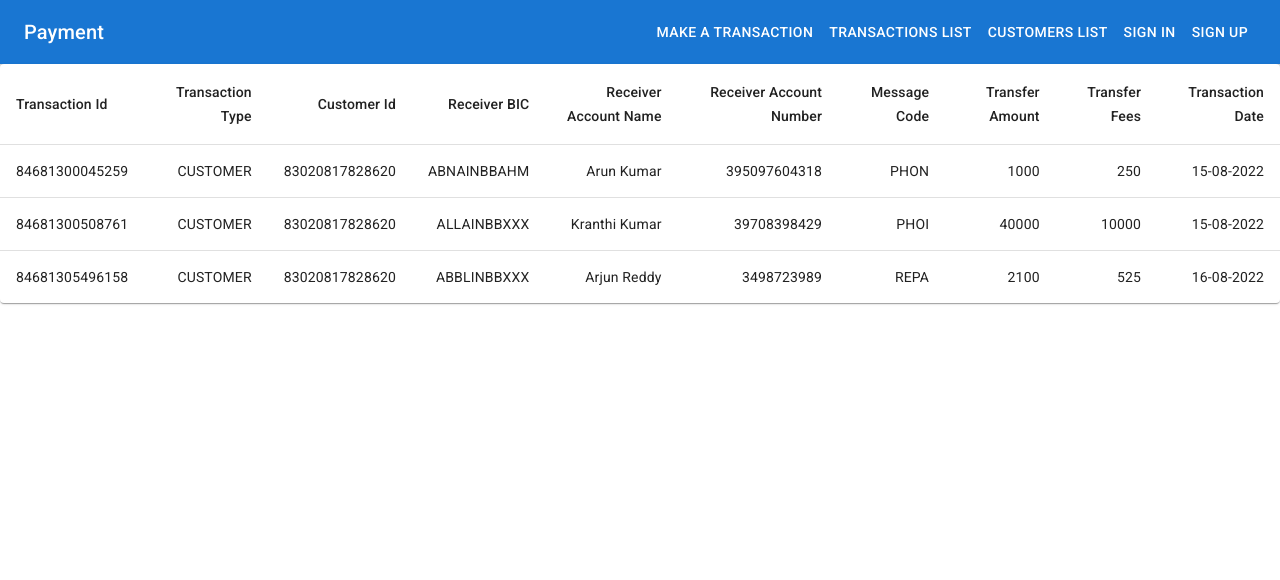
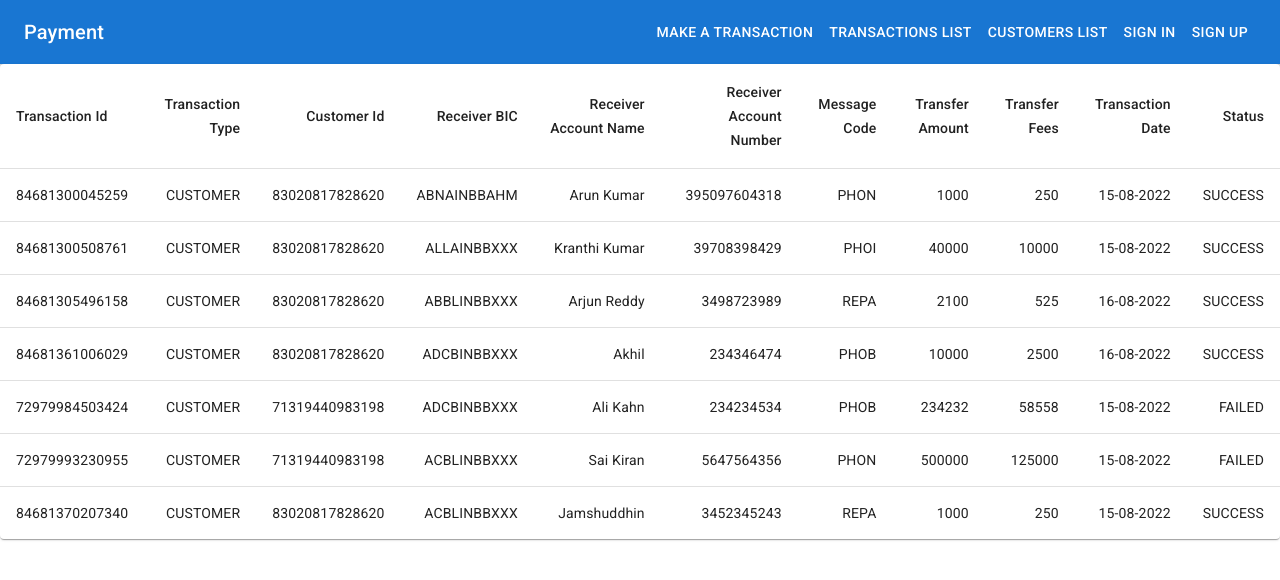
Before and after one commit to ak-1420/payment_frontend, a React (Create React App) app: page /transactions in a window 1280 px wide. Shown: the top 580 px of the page. Built offline with nearby package versions, Linux system fonts and the light colour scheme; data requests are answered from the project's data file.

Commit message:
log added

```diff
--- a/db.json
+++ b/db.json
@@ -41,7 +41,7 @@
     {
       "id": 83020817828620,
       "name": "A KRISHNA MOHAN",
-      "clear_balance": 2125,
+      "clear_balance": -11625,
       "transfer_type": "Customer Transfer",
       "overdraft": "yes"
     },
@@ -683,7 +683,8 @@
       "message_code": "PHON",
       "transfer_fees": 250,
       "inr_amount": 1000,
-      "transfer_date": "2022-08-15T00:00:00.000Z"
+      "transfer_date": "2022-08-15T00:00:00.000Z",
+      "status": true
     },
     {
       "id": 84681300508761,
@@ -695,7 +696,8 @@
       "message_code": "PHOI",
       "transfer_fees": 10000,
       "inr_amount": 40000,
-      "transfer_date": "2022-08-15T00:00:00.000Z"
+      "transfer_date": "2022-08-15T00:00:00.000Z",
+      "status": true
     },
     {
       "id": 84681305496158,
@@ -707,7 +709,60 @@
       "message_code": "REPA",
       "transfer_fees": 525,
       "inr_amount": 2100,
-      "transfer_date": "2022-08-16T00:00:00.000Z"
+      "transfer_date": "2022-08-16T00:00:00.000Z",
+      "status": true
+    },
+    {
+      "id": 84681361006029,
+      "customer_id": 83020817828620,
+      "receiver_bic": "ADCBINBBXXX",
+      "receiver_account_holder_name": "Akhil",
+      "receiver_account_holder_number": "234346474",
+      "transfer_type_code": "CUSTOMER",
+      "message_code": "PHOB",
+      "transfer_fees": 2500,
+      "inr_amount": 10000,
+      "transfer_date": "2022-08-16T00:00:00.000Z",
+      "status": true
+    },
+    {
+      "id": 72979984503424,
+      "customer_id": 71319440983198,
+      "receiver_bic": "ADCBINBBXXX",
+      "receiver_account_holder_name": "Ali Kahn",
+      "receiver_account_holder_number": "234234534",
+      "transfer_type_code": "CUSTOMER",
+      "message_code": "PHOB",
+      "transfer_fees": 58558,
+      "inr_amount": 234232,
+      "transfer_date": "2022-08-15T00:00:00.000Z",
+      "status": false
+    },
+    {
+      "id": 72979993230955,
+      "customer_id": 71319440983198,
+      "receiver_bic": "ACBLINBBXXX",
+      "receiver_account_holder_name": "Sai Kiran",
+      "receiver_account_holder_number": "5647564356",
+      "transfer_type_code": "CUSTOMER",
+      "message_code": "PHON",
+      "transfer_fees": 125000,
+      "inr_amount": 500000,
+      "transfer_date": "2022-08-15T00:00:00.000Z",
+      "status": false
+    },
+    {
+      "id": 84681370207340,
+      "customer_id": 83020817828620,
+      "receiver_bic": "ACBLINBBXXX",
+      "receiver_account_holder_name": "Jamshuddhin",
+      "receiver_account_holder_number": "3452345243",
+      "transfer_type_code": "CUSTOMER",
+      "message_code": "REPA",
+      "transfer_fees": 250,
+      "inr_amount": 1000,
+      "transfer_date": "2022-08-15T00:00:00.000Z",
+      "status": true
     }
   ]
 }
--- a/src/pages/TransactionForm.js
+++ b/src/pages/TransactionForm.js
@@ -2,7 +2,7 @@ import * as React from 'react';
 import Box from '@mui/material/Box';
 import TextField from '@mui/material/TextField';
 import DateInput from '../components/DateInput';
-import { Button, FormControl, InputLabel, MenuItem, Select , Alert} from '@mui/material';
+import { Button, FormControl, InputLabel, MenuItem, Select , Alert, Grid, Divider} from '@mui/material';
 import axios from 'axios';
 
 
@@ -142,10 +142,13 @@ export default function TransactionForm() {
     }
     else
     {
+
+      if(sender.customer_id != ""){
       setError({
         isError: true ,
-        message : "Customer Not Found"
+        message : "Customer Account Not Found"
       })
+    }
       setSender((prev) => ({
         ...prev,
         account_holder_name: "",
@@ -184,26 +187,18 @@ export default function TransactionForm() {
       })
     }
     else{
+      if(receiver.bic != ""){
       setError({
         isError: true,
-        message: "Account Not Found"
+        message: "Receiver Account Not Found"
       })
+    }
       setReceiver((prev) => ({
         ...prev,
         institution : ""
       }))
     }
   },[receiver.bic])
-
-
-  React.useEffect(() => {
-       // check the name is in sdn list
-       fetch('./../../sdnlist.txt')
-    .then((r) => r.text())
-    .then(text  => {
-      console.log(text);
-    })
-  },[receiver?.account_holder_name])
 
   const handleReceiverAcNameChange = (e) => {
         const {value} = e.target
@@ -310,10 +305,13 @@ export default function TransactionForm() {
    setBookingDate(null)
   }
 
+  const checkPayload = (p) => {
+    return (p.customer_id && p.receiver_bic && p.receiver_account_holder_name
+          && p.receiver_account_holder_number && p.transfer_type_code && p.message_code
+          && p.transfer_fees && p.inr_amount && p.transfer_date)
+  }
+
   const makeTransaction = () => {
-    if(!isValid()){
-      return
-    }
 
     const payload = {
       id: new Date().getTime() + sender?.customer_id,
@@ -326,11 +324,23 @@ export default function TransactionForm() {
       transfer_fees : transferFees ,
       inr_amount : amount ,
       transfer_date : bookingDate,
+      status: (isValid()) ? true : false,
       // sender_bic : "sender_bic",
       // currency_amount : "amount",
       // currency_code : "code"
     }
 
+    if(!isValid() && checkPayload(payload)){
+      console.log('inside invalid condition')
+      axios.post(`http://localhost:5000/transactions`,payload)
+      .then((res) => {
+        console.log('failed transaction saved in the database')
+      }).catch((err) => console.log('unable to save the failed transaction details'))
+      return
+    }
+
+    if(isValid()){
+       console.log('inside else condition')
     axios.post(`http://localhost:5000/transactions`,payload)
     .then((res) => {
       console.log(res.data)
@@ -347,6 +357,7 @@ export default function TransactionForm() {
       console.log(err)
       alert('transaction failed!')
     })
+    }
   }
 
   return (
@@ -359,15 +370,23 @@ export default function TransactionForm() {
       noValidate
       autoComplete="off"
     >
-      <div>
-        {/* Booking Date Input  */}
-       <DateInput label="Booking Date" defaultDate={bookingDate} setDate={setBookingDate} />
+      <Grid container spacing={2}>
+
+        <Grid item xs={12}>
+        {(error?.isError && error?.message != "") && <Alert severity="error">{error?.message}</Alert>}
+        </Grid>
 
 
+        <Grid item xs ={12}sx={{mr : "auto"}} >
+         <h4 style={{textAlign:'left'}}>Sender Details</h4>
+         </Grid>
+
         {/* sender details */}
-       <div>
-         <h4>Sender Details</h4>
-         {(error?.isError && error?.message != "") && <Alert severity="error">{error?.message}</Alert>}
+       <Grid container item xs={12}>
+
+
+
+         <Grid item xs={12} md={3} >
          {/* input customer Id */}
          <TextField
           id="input-customer-id"
@@ -376,7 +395,9 @@ export default function TransactionForm() {
           value={sender?.customer_id ?? ""}
           onChange={handleCustomerIdChange}
         />
+        </Grid>
 
+        <Grid item xs={12} md={3} >
         {/* input customer accound holder name */}
           <TextField
           id="input-account-holder-name"
@@ -387,7 +408,9 @@ export default function TransactionForm() {
             readOnly:true
           }}
         />
+        </Grid>
 
+        <Grid item xs={12} md={3} >
         {/* input customer clear balance */}
         <TextField
           id="input-clear-balance"
@@ -398,7 +421,9 @@ export default function TransactionForm() {
             readOnly:true
           }}
         />
+        </Grid>
 
+        <Grid item xs={12} md={3} >
          <TextField
           id="input-currency"
           label="Overdraft"
@@ -408,15 +433,22 @@ export default function TransactionForm() {
             readOnly:true
           }}
         />
+        </Grid>
 
-       </div>
+       </Grid>
 
 
 
        {/* receiver details */}
-       <div>
-         <h4>Receiver Details</h4>
+       <Grid container item xs={12}>
 
+         <Grid item xs={12}>
+         <h4 style={{textAlign:'left'}}>Receiver Details</h4>
+         </Grid>
+
+
+          <Grid container item xs={12}>
+         <Grid item xs={12} md={3}>
          {/* input bic*/}
          <TextField
           id="input-bic"
@@ -425,7 +457,9 @@ export default function TransactionForm() {
           value={receiver?.bic}
           onChange={handleBicChange}
         />
+        </Grid>
 
+        <Grid item xs={12} md={3}>
         {/* input institution name*/}
           <TextField
           id="input-institution-name"
@@ -436,7 +470,9 @@ export default function TransactionForm() {
             readOnly:true
           }}
         />
+        </Grid>
 
+        <Grid item xs={12} md={3}>
         {/* input Account Holder Name */}
         <TextField
           id="input-receiver-ac-name"
@@ -445,7 +481,9 @@ export default function TransactionForm() {
           value={receiver?.account_holder_name}
           onChange={handleReceiverAcNameChange}
         />
+        </Grid>
 
+        <Grid item xs={12} md={3}>
          {/* input receiver account holder number */}
          <TextField
           id="input-account-holder-number-receiver"
@@ -454,17 +492,24 @@ export default function TransactionForm() {
           value={receiver?.account_holder_number}
           onChange={handleReceiverAcNoChange}
         />
+        </Grid>
+        </Grid>
 
-       </div>
+       </Grid>
 
 
         {/* Transaction Details */}
 
-        <div>
-         <h4>Transaction Details</h4>
+        <Grid item container xs={12}>
+          <Grid item xs={12}>
+          <h4 style={{textAlign:'left'}}>Transaction Details</h4>
+          </Grid>
 
-        {/* input transfer type */}
-        <FormControl fullWidth sx={{m : 2}}>
+          <Grid container item xs={12} spacing={1}>
+
+             <Grid item xs={12} md={4}>
+                 {/* input transfer type */}
+        <FormControl fullWidth >
         <InputLabel id="transfer-type">Transfer type</InputLabel>
         <Select
           labelId="transfer-type"
@@ -478,11 +523,39 @@ export default function TransactionForm() {
 
         </Select>
       </FormControl>
+             </Grid>
+
+             <Grid item xs={12} md={4}>
+                   {/* input amount */}
+      <TextField
+          id="input-transaction-amount"
+          label="Amount"
+          value={amount}
+          onChange={handleAmountChange}
+          type="number"
+        />
+                </Grid>
 
 
-      {/* input message code */}
+                <Grid item xs={12} md={4}>
+                   {/* input transfer fees */}
+      <TextField
+          id="input-transfer-fees"
+          label="Transfer fees"
+          value={transferFees}
+          type="number"
+          inputProps={{
+            readOnly : true
+          }}
+        />
+                </Grid>
 
-      <FormControl fullWidth sx={{m: 2}} >
+
+
+             <Grid item xs={12} md={4}>
+                  {/* input message code */}
+
+      <FormControl fullWidth  >
         <InputLabel id="message-code">Message code</InputLabel>
         <Select
           labelId="message-code"
@@ -499,29 +572,10 @@ export default function TransactionForm() {
 
         </Select>
       </FormControl>
+             </Grid>
 
-
-      {/* input amount */}
-      <TextField
-          id="input-transaction-amount"
-          label="Amount"
-          value={amount}
-          onChange={handleAmountChange}
-          type="number"
-        />
-
-      {/* input transfer fees */}
-      <TextField
-          id="input-transfer-fees"
-          label="Transfer fees"
-          value={transferFees}
-          type="number"
-          inputProps={{
-            readOnly : true
-          }}
-        />
-
-      {/* input clear balance */}
+             <Grid item xs={12} md={4}>
+                       {/* input clear balance */}
       <TextField
           id="input-clear-balance-txn"
           label="Clear balance"
@@ -531,13 +585,24 @@ export default function TransactionForm() {
             readOnly:true
           }}
         />
+                </Grid>
+
+                <Grid item xs={12} md={4}>
+                <DateInput label="Booking Date" defaultDate={bookingDate} setDate={setBookingDate} />
+                </Grid>
+
+          </Grid>
 
 
-       </div>
 
+
+       </Grid>
+
+       <Grid item xs={12}>
        <Button onClick={makeTransaction} variant="contained" sx={{m:2}}>Proceed </Button>
+       </Grid>
 
-      </div>
+      </Grid>
     </Box>
     </div>
   );
--- a/src/pages/TransactionList.js
+++ b/src/pages/TransactionList.js
@@ -56,12 +56,13 @@ export default function TransactionsList() {
             <TableCell align="right">Transfer Amount</TableCell>
             <TableCell align="right">Transfer Fees</TableCell>
             <TableCell align="right">Transaction Date</TableCell>
+            <TableCell align="right">Status</TableCell>
           </TableRow>
         </TableHead>
         <TableBody>
           {rows.map((row) => (
             <TableRow
-              key={row.name}
+              key={row.id}
               sx={{ '&:last-child td, &:last-child th': { border: 0 } }}
             >
               <TableCell component="th" scope="row">
@@ -76,6 +77,7 @@ export default function TransactionsList() {
               <TableCell align="right">{row.inr_amount}</TableCell>
               <TableCell align="right">{row.transfer_fees}</TableCell>
               <TableCell align="right">{formatDate(row.transfer_date)}</TableCell>
+              <TableCell align="right">{row.status ? "SUCCESS" : "FAILED"}</TableCell>
             </TableRow>
           ))}
         </TableBody>
```
